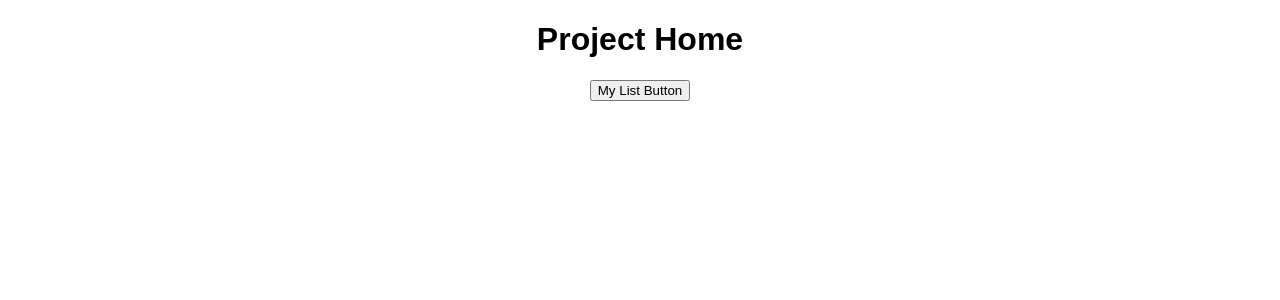
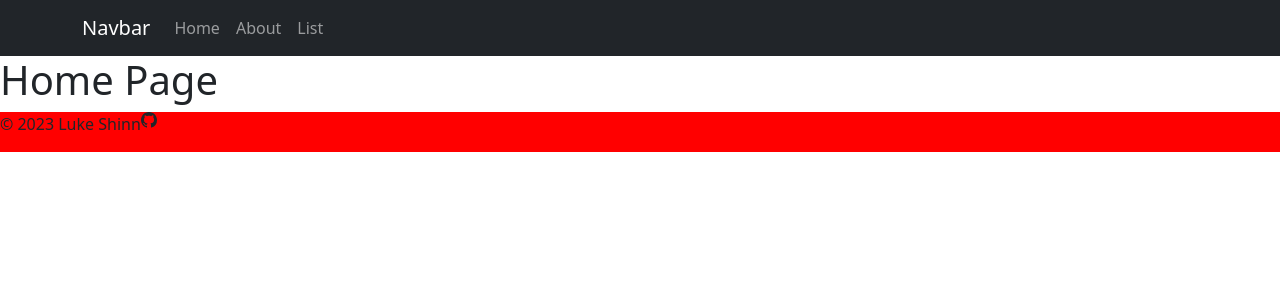
Before and after one commit to lukeshinn/Portfolio, a React (Create React App) app in the folder client/: page / in a window 1280 px wide. Shown: the top 300 px of the page. Built offline with nearby package versions, Linux system fonts and the light colour scheme.

Commit message:
implement layout component and add scss pre processing

```diff
--- a/client/src/App/App.js
+++ b/client/src/App/App.js
@@ -1,20 +1,20 @@
 import React, { Component } from "react";
-import { BrowserRouter, Route, Switch } from "react-router-dom";
-import "./App.css";
+import "bootstrap/dist/css/bootstrap.css";
+import "./App.scss";
+import Layout from "./components/Layout";
+import About from "./pages/About";
+import List from "./pages/List";
 import Home from "./pages/Home";
-import List from "./pages/List";
-import About from "./pages/About";
-import UserCard from "./pages/UserCard";
+import { BrowserRouter, Route } from "react-router-dom";
 
 const App = () => {
   return (
     <BrowserRouter>
-      <Switch>
+      <>
         <Route exact path="/" component={Home} />
         <Route path="/list" component={List} />
         <Route path="/about" component={About} />
-        <Route path="/userCard" component={UserCard} />
-      </Switch>
+      </>
     </BrowserRouter>
   );
 };
--- /dev/null
+++ b/client/src/App/components/Layout.js
@@ -0,0 +1,35 @@
+import React, { Component } from "react";
+import { BrowserRouter, Route } from "react-router-dom";
+import "bootstrap/dist/css/bootstrap.css";
+import "../App.scss";
+import NavBar from "../navbar/Navbar";
+import Home from "../pages/Home";
+import List from "../pages/List";
+import About from "../pages/About";
+import Footer from "../pages/Footer";
+
+const Layout = ({ children }) => {
+  return (
+    <>
+      <NavBar />
+      <main>{children}</main>
+      <Footer />
+    </>
+  );
+};
+
+export default Layout;
+
+{
+  /* <BrowserRouter>
+<div class="routes">
+  <NavBar />
+  <Route exact path="/" component={Home} />
+  <Route path="/list" component={List} />
+  <Route path="/about" component={About} />
+  <Route path="/navBar" component={NavBar} />
+  <main>{children}</main>
+  <Footer />
+</div>
+</BrowserRouter> */
+}
--- /dev/null
+++ b/client/src/App/navbar/Navbar.js
@@ -0,0 +1,44 @@
+import React from "react";
+import { Link } from "react-router-dom";
+import Container from "react-bootstrap/Container";
+import Nav from "react-bootstrap/Nav";
+import Navbar from "react-bootstrap/Navbar";
+
+const NavBar = () => {
+  return (
+    <Navbar bg="dark" variant="dark">
+      <Container>
+        <Navbar.Brand href="#home">Navbar</Navbar.Brand>
+        <Nav className="me-auto">
+          <Nav.Link as={Link} to="/">
+            Home
+          </Nav.Link>
+          <Nav.Link as={Link} to="/about">
+            About
+          </Nav.Link>
+          <Nav.Link as={Link} to="/list">
+            List
+          </Nav.Link>
+        </Nav>
+      </Container>
+    </Navbar>
+  );
+};
+
+export default NavBar;
+
+// const NavBar = () => {
+//   return (
+//     <div class="nav-list">
+//       <Link to={"./"}>
+//         <button variant="raised">To Home</button>
+//       </Link>
+//       <Link to={"./list"}>
+//         <button variant="raised">To List</button>
+//       </Link>
+//       <Link to={"./about"}>
+//         <button variant="raised">To About</button>
+//       </Link>
+//     </div>
+//   );
+// };
--- a/client/src/App/pages/About.js
+++ b/client/src/App/pages/About.js
@@ -1,6 +1,7 @@
 import React, { useState, useEffect } from "react";
 import { Link } from "react-router-dom";
 import UserCard from "./UserCard";
+import Layout from "../components/Layout";
 
 const About = () => {
   const [count, setCount] = useState(0);
@@ -30,6 +31,7 @@ const About = () => {
   };
 
   return (
+    <Layout>
       <div>
         <div>
           {users.map((item) => {
@@ -44,6 +46,7 @@ const About = () => {
           <button variant="raised">Back to Home</button>
         </Link>
       </div>
+    </Layout>
   );
 };
 
--- /dev/null
+++ b/client/src/App/pages/Footer.js
@@ -0,0 +1,15 @@
+import React from "react";
+import { BsGithub } from "react-icons/bs";
+
+const Footer = () => {
+  return (
+    <footer>
+      <div class="flex">
+        <p> © 2023 Luke Shinn</p>
+        <BsGithub />
+      </div>
+    </footer>
+  );
+};
+
+export default Footer;
--- a/client/src/App/pages/Home.js
+++ b/client/src/App/pages/Home.js
@@ -1,20 +1,16 @@
-import React, { Component } from 'react';
-import { Link } from 'react-router-dom';
+import React, { Component } from "react";
+import { Link } from "react-router-dom";
+import Layout from "../components/Layout";
 
+const Home = () => {
+  return (
+    <Layout>
+      <h1 class="HomePage">Home Page</h1>
+    </Layout>
+  );
+};
 
-class Home extends Component {
-  render() {
-    return (
-    <div className="App">
-      <h1>Project Home</h1>
-      {/* Link to List.js */}
-      <Link to={'./list'}>
-        <button variant="raised">
-            My List Button
-        </button>
-      </Link>
-    </div>
-    );
-  }
-}
 export default Home;
+
+// https://dev.to/nburgess/creating-a-react-app-with-react-router-and-an-express-backend-33l3
+// https://developerhowto.com/2018/12/29/build-a-rest-api-with-node-js-and-express-js/
--- a/client/src/App/pages/List.js
+++ b/client/src/App/pages/List.js
@@ -1,4 +1,5 @@
 import React, { Component, useState, useEffect } from "react";
+import Layout from "../components/Layout";
 
 class List extends Component {
   // Initialize the state
@@ -25,6 +26,7 @@ class List extends Component {
     const { list } = this.state;
 
     return (
+      <Layout>
         <div className="App">
           <h1>List of Items</h1>
           {/* Check to see if any items are found*/}
@@ -41,6 +43,7 @@ class List extends Component {
             </div>
           )}
         </div>
+      </Layout>
     );
   }
 }
--- a/client/src/index.js
+++ b/client/src/index.js
@@ -1,8 +1,7 @@
 import React from "react";
 import { render } from "react-dom";
-import { BrowserRouter } from "react-router-dom";
 
-import "./index.css";
+import "./index.scss";
 import App from "./App/App";
 
 render(<App />, document.getElementById("root"));
--- a/client/src/index.css
+++ b/client/src/index.scss
@@ -3,3 +3,8 @@ body {
   padding: 0;
   font-family: sans-serif;
 }
+
+.flex {
+  display: flex;
+  background: red;
+}
```
Also changed, not shown: client/package.json (+20 -3 lines), client/src/App/App.scss (renamed from client/src/App/App.css), client/src/App/pages/index.html (deleted), 1 other file (tests, documents, lock files or other folders). Lines whose indentation alone changed are shown as unchanged.
